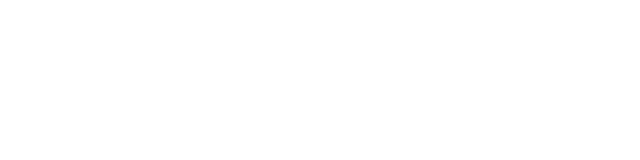
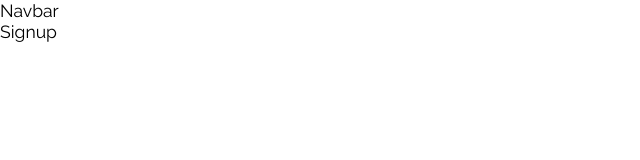
Before and after one commit to toripak/my-wallet, a React (Create React App) app: page /signup in a window 1280 px wide. Shown: the top 160 px of the page, without its empty margins (0-640 px from the left). Built offline with nearby package versions, Linux system fonts and the light colour scheme.

Commit message:
set up routes for pages

```diff
--- a/package.json
+++ b/package.json
@@ -8,6 +8,7 @@
     "@testing-library/user-event": "^13.5.0",
     "react": "^18.0.0",
     "react-dom": "^18.0.0",
+    "react-router-dom": "^6.3.0",
     "react-scripts": "5.0.0",
     "web-vitals": "^2.1.4"
   },
--- a/src/App.js
+++ b/src/App.js
@@ -1,7 +1,25 @@
+import { BrowserRouter, Routes, Route } from "react-router-dom";
+import { Home } from "./pages/home/Home";
+import { Login } from "./pages/login/Login";
+import { Signup } from "./pages/signup/Signup";
+import { Navbar } from "./components/Navbar";
+
 const App = () => {
   return (
-    <div className="App">
-    </div>
+    <BrowserRouter>
+      <Navbar />
+      <Routes>
+        <Route path="/" element={<Home />} />
+        <Route path="login" element={<Login />} />
+        <Route path="signup" element={<Signup />} />
+        <Route path="*" element={
+          <main style={{ padding: "2rem" }}>
+            <p>Uh-oh! Page not found...</p>
+          </main>
+        }
+        />
+      </Routes>
+    </BrowserRouter>
   );
 }
 
--- /dev/null
+++ b/src/components/Navbar.jsx
@@ -0,0 +1,7 @@
+import React from 'react'
+
+export const Navbar = () => {
+  return (
+    <div>Navbar</div>
+  )
+}
--- /dev/null
+++ b/src/pages/home/Home.jsx
@@ -0,0 +1,7 @@
+import React from 'react'
+
+export const Home = () => {
+  return (
+    <div>Home</div>
+  )
+}
--- /dev/null
+++ b/src/pages/login/Login.jsx
@@ -0,0 +1,7 @@
+import React from 'react'
+
+export const Login = () => {
+  return (
+    <div>Login</div>
+  )
+}
--- /dev/null
+++ b/src/pages/signup/Signup.jsx
@@ -0,0 +1,7 @@
+import React from 'react'
+
+export const Signup = () => {
+  return (
+    <div>Signup</div>
+  )
+}
```
Also changed, not shown: 1 other file (tests, documents, lock files or other folders).
